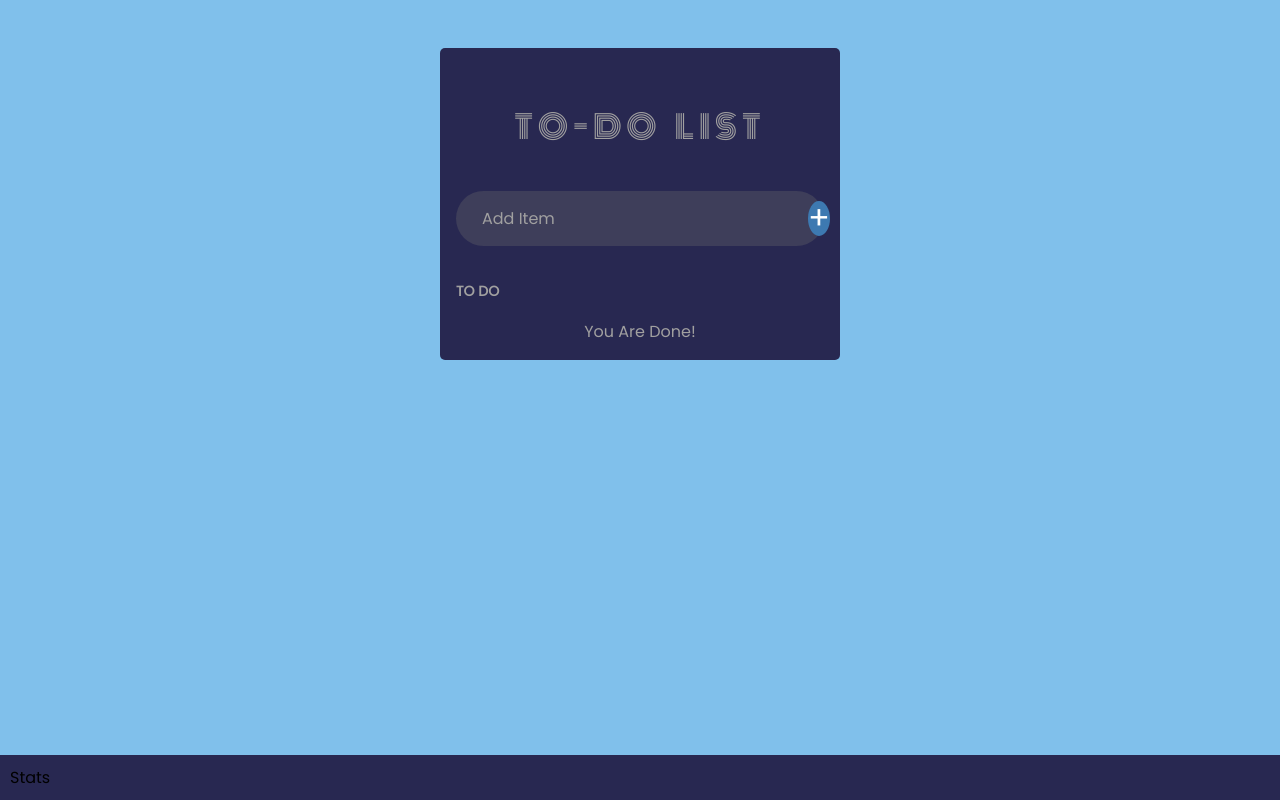
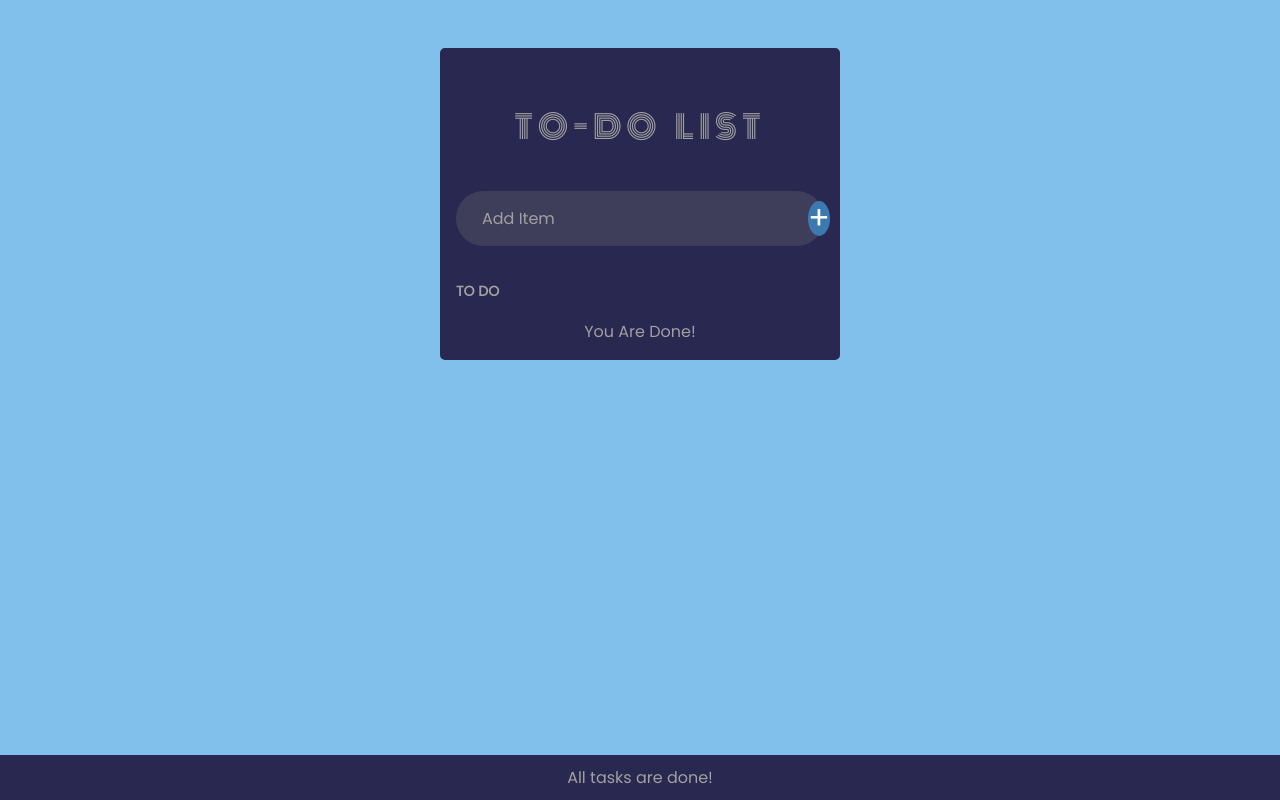
Before and after one commit to TheMoreTheMary-er/To-Do-List-in-React-JS, a React (Create React App) app in the folder mytodolist-balais/: page / in a window 1280 px wide. Built offline with nearby package versions, Linux system fonts and the light colour scheme.

Commit message:
Fixed the Status Bar

```diff
--- a/mytodolist-balais/src/App.jsx
+++ b/mytodolist-balais/src/App.jsx
@@ -46,7 +46,7 @@ function App() {
         ): null}
      </div>
     </div>
-    <Stats />
+    <Stats toDoList={toDoList} />
     </>
   );
 }
--- a/mytodolist-balais/src/components/Stats.jsx
+++ b/mytodolist-balais/src/components/Stats.jsx
@@ -1,7 +1,16 @@
 import React from 'react'
 
-const Stats = () => {
-  return <div className="stats">Stats</div>;
-  };
+const Stats = ({ toDoList }) => {
+    let countList = toDoList.length;
+  return (
+    <div className="stats">
+        <p className="notify">
+        {countList ===0
+        ? 'All tasks are done!'
+        : `You have ${countList} items on your list.`}
+        </p>
+    </div>
+  );
+};
 
 export default Stats;
```
